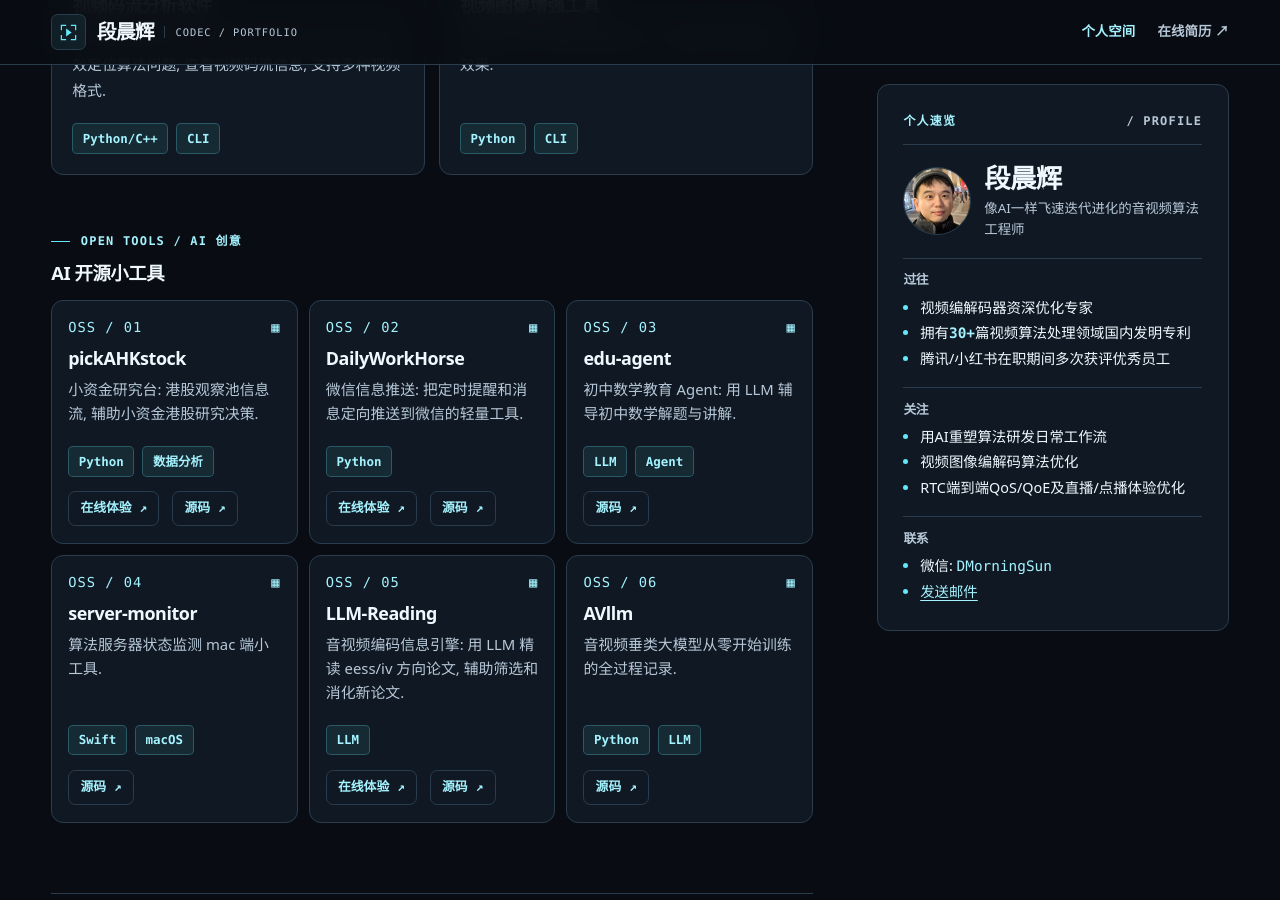
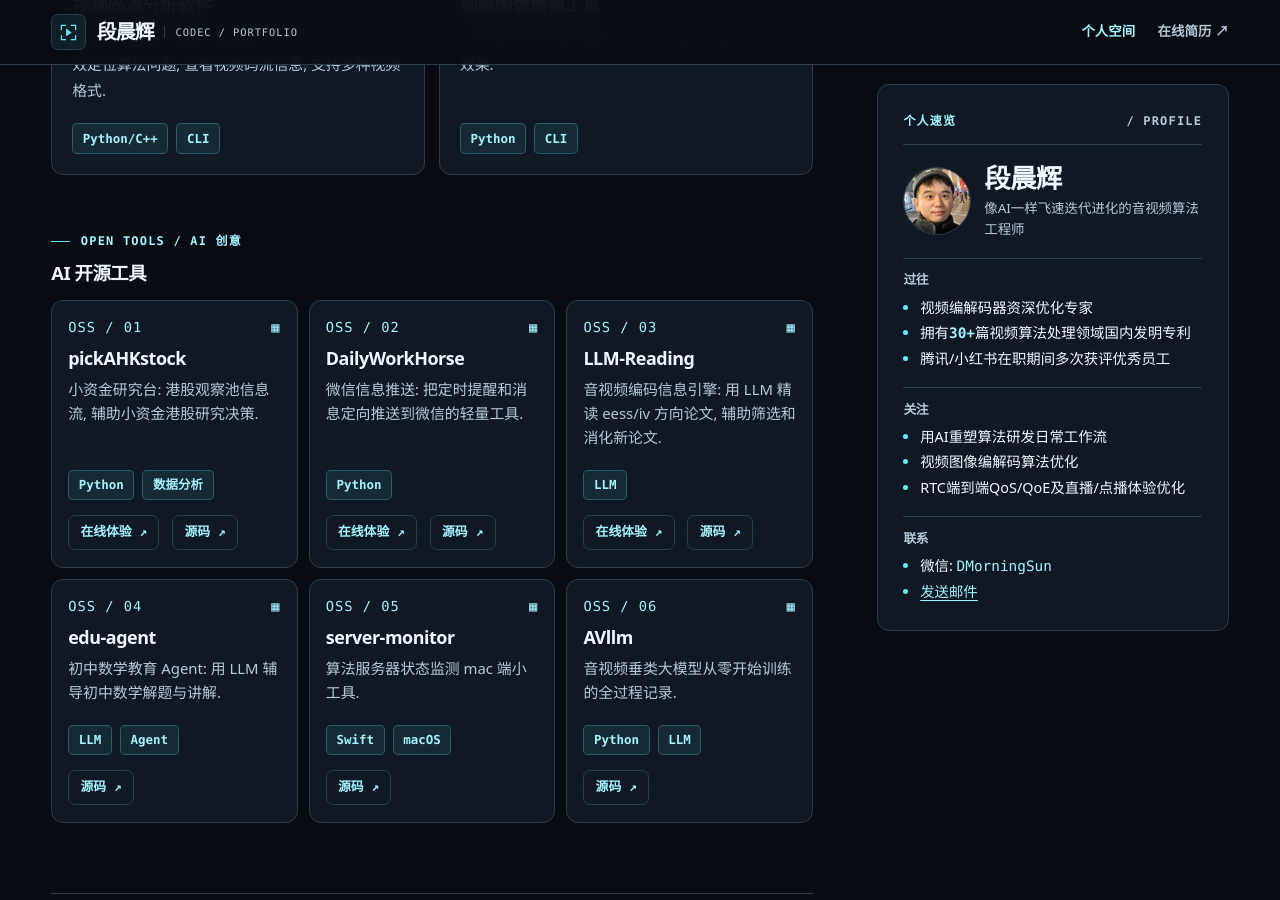
Before and after one commit to bitchenhui/bitchenhui.github.io, a Jekyll site: the page built from index.html, in a window 1280 px wide and 900 px high, scrolled down 3889 px. Built offline with Jekyll 4.4.1, drawn with Linux system fonts in a browser that asks for light colours.

Commit message:
chore: rename to AI 开源工具 and demo-first ordering
Live-demo tools (pickAHKstock, DailyWorkHorse, LLM-Reading) list
first, source-only tools after; document the convention in the
data file.

```diff
--- a/index.html
+++ b/index.html
@@ -86,7 +86,7 @@ layout: default
     {% if site.data.opensource and site.data.opensource != empty %}
       <div class="works-subsection">
         <p class="section-index">OPEN TOOLS / AI 创意</p>
-        <h3 class="works-subsection__title">AI 开源小工具</h3>
+        <h3 class="works-subsection__title">AI 开源工具</h3>
         <div class="card-grid card-grid--tools">
           {% for tool in site.data.opensource %}{% include project-card.html project=tool ordinal=forloop.index prefix="OSS" %}{% endfor %}
         </div>
--- a/resume/index.html
+++ b/resume/index.html
@@ -108,7 +108,7 @@ description: "段晨辉的个人简历: 视频编解码算法工程师, 聚焦 A
           {% endfor %}
         </ol>
         {% if site.data.opensource and site.data.opensource != empty %}
-          <h3 class="resume-tools__title">AI 开源小工具</h3>
+          <h3 class="resume-tools__title">AI 开源工具</h3>
           <ul class="resume-tools">
             {% for tool in site.data.opensource %}
               {% assign tool_url = tool.project_url | default: "" | strip %}
```
Also changed, not shown: _data/opensource.yml (+10 -9 lines), README.md.
